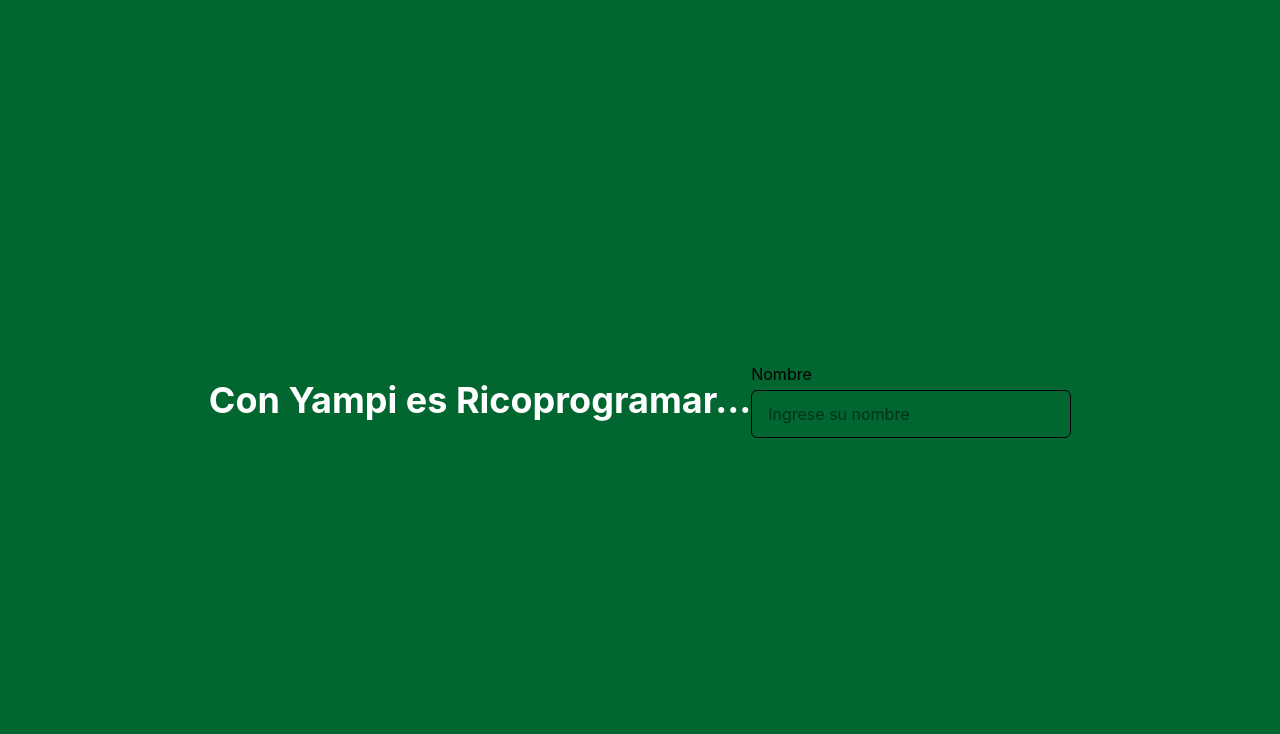
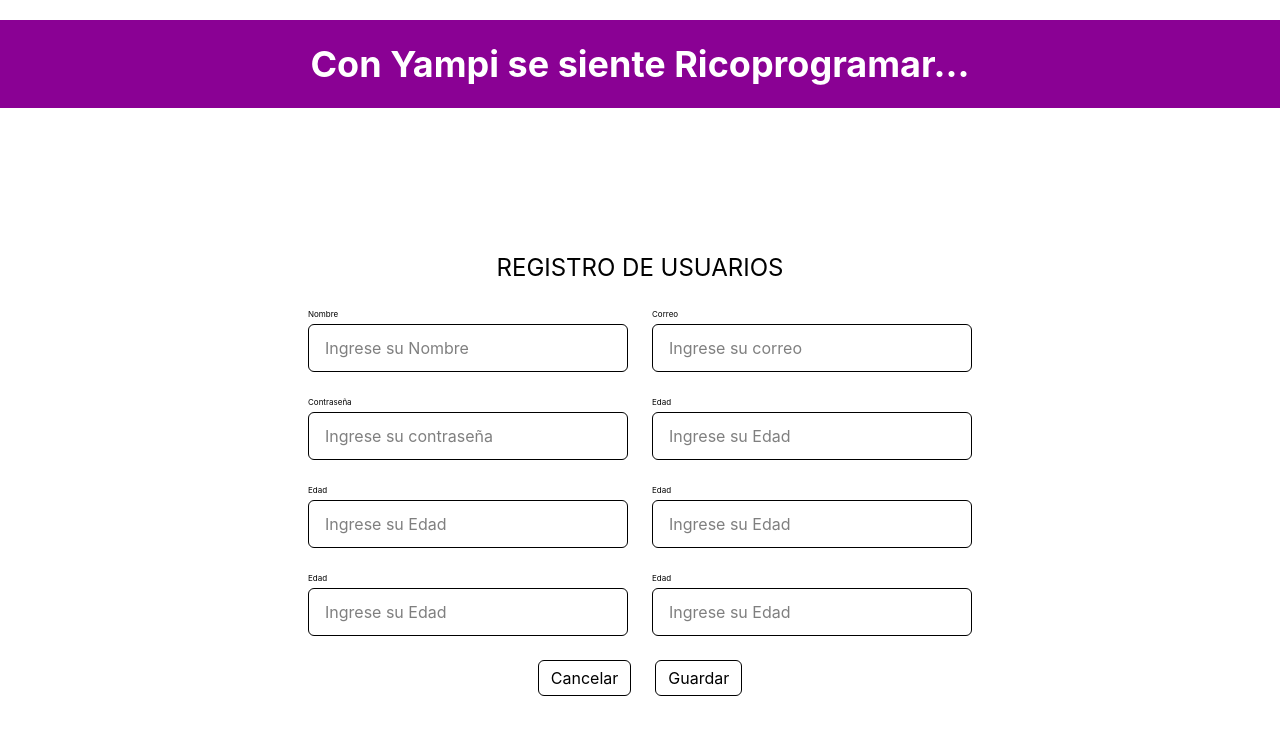
Before and after one commit to YampiiGomezz05/React-Arquitectura-Proyecto, a React (Vite) app: page / in a window 1280 px wide. Shown: the top 734 px of the page. Built offline with nearby package versions, Linux system fonts and the light colour scheme.

Commit message:
feat(usercomponent): se creo componente de registro de usuario, se implementó las rutas con un alias y se realizo encapusulamiento de modulos

```diff
--- a/src/app/App.jsx
+++ b/src/app/App.jsx
@@ -1,19 +1,16 @@
-import Input from "../shared/components/Input"
+import {CreateUserPage} from "@/features/users/"
 
 export default function App(){
     return(
-<div className="min-h-screen bg-green-800 flex items-center justify-center">
-    <h1 className="text-white text-4xl font-bold">
-    Con Yampi es Ricoprogramar...
+    <div className="min-h text-center grid grid-cols-1 gap-4 mt-5">
+
+    <h1 className="text-white text-4xl font-bold mb-32 bg-fuchsia-800  p-6">
+    Con Yampi se siente Ricoprogramar...
     </h1>
 
+    <CreateUserPage />
 
 
-
-    <Input
-    label= "Nombre"
-    placeholder= "Ingrese su nombre"
-    />
 </div>
 
     )
--- /dev/null
+++ b/src/features/users/components/UserRegisterForm.jsx
@@ -0,0 +1,87 @@
+import {Input, Button} from "@/shared"
+
+
+export default function UserRegisterForm (){
+
+    //Handl
+
+    const handleNameChange = (e) => {
+        console.log("Nombre: "  + e.target.value)
+    }
+    const handleEmailBlur = (e) => {
+        console.log("Email: "  + e.target.value)
+    }
+
+
+    return(
+<div>
+    <h1 className="text text-primary text-2xl mb-6">
+        REGISTRO DE USUARIOS
+    </h1>
+    <form className="grid grid-cols-1 place-items-center gap-6 ">
+    { /* Inputs*/ }
+        <div className=" grid grid-cols-2 gap-6 my-0 mx-auto">
+
+    <Input
+    label= "Nombre"
+    placeholder= "Ingrese su Nombre"
+    type="input"
+    onChange ={handleNameChange}
+    />
+    <Input
+    label= "Correo"
+    placeholder= "Ingrese su correo"
+    type="email"
+    onBlur = {handleEmailBlur}
+    />
+    <Input
+    label= "Contraseña"
+    placeholder= "Ingrese su contraseña"
+    type="password"
+    />
+    <Input
+    label= "Edad"
+    placeholder= "Ingrese su Edad"
+    type="number"
+    />
+    <Input
+    label= "Edad"
+    placeholder= "Ingrese su Edad"
+    type="number"
+    />
+    <Input
+    label= "Edad"
+    placeholder= "Ingrese su Edad"
+    type="number"
+    />
+    <Input
+    label= "Edad"
+    placeholder= "Ingrese su Edad"
+    type="number"
+    />
+    <Input
+    label= "Edad"
+    placeholder= "Ingrese su Edad"
+    type="number"
+    />
+</div>
+
+{/* Actions*/ }
+<div className="flex items-end justify-center gap-6">
+    <Button
+    variant="secondary"
+    size="sm">
+    Cancelar
+    </Button>
+
+    <Button
+    variant="primary"
+    size="sm">
+    Guardar
+    </Button>
+</div>
+
+    </form>
+    </div>
+    )
+}
--- a/src/features/users/index.js
+++ b/src/features/users/index.js
@@ -0,0 +1 @@
+export {default as CreateUserPage} from "./pages/CreateUserPage";
--- /dev/null
+++ b/src/features/users/pages/CreateUserPage.jsx
@@ -0,0 +1,11 @@
+import UserRegisterForm  from '../components/UserRegisterForm'
+
+export default function CreateUserPage(){
+    return(
+        <div>
+
+            <UserRegisterForm />
+
+        </div>
+    )
+}
--- a/src/shared/components/Button.jsx
+++ b/src/shared/components/Button.jsx
@@ -0,0 +1,45 @@
+export default function Button({
+    variant = "primary", // estilo visual
+    size = "md",         // tamaño
+    type = "button",     // tipo de botón
+    children,            // contenido interno
+    ...props
+}) {
+
+    const variants = {
+        primary: "bg-brand text-brand border",
+        secondary:
+        "bg-background border border-border text-text-inverse hover:bg-surface-mute "
+    };
+
+    const sizes = {
+        sm: `
+            h-9 px-3
+            before:absolute before:content-['']
+            before:-inset-y-[6px] before:-inset-x-[0px]
+        `,
+        md: `
+            h-10 px-
+            before:absolute before:content-['']
+            before:-inset-y-[5px] before:-inset-x-[0px]
+        `
+    };
+
+    return (
+        <button
+            type={type}
+            className={`
+                relative
+                inline-flex items-center justify-center
+                rounded-md
+                transition-colors
+                ${variants[variant]}
+                ${sizes[size]}
+            `}
+            {...props}
+        >
+            {children}
+        </button>
+
+    );
+}
--- a/src/shared/components/Input.jsx
+++ b/src/shared/components/Input.jsx
@@ -10,20 +10,26 @@ return (
     <label
         className="
         block
-        text-caption
+        text-[8px]
         mb-1
-        text-text-primary
+        place-self-start
         "
     >
         {label}
     </label>
 
+
       {/* Contenedor del input */}
-    <div className="relative">
+    <div className="relative
+                    h-12
+                    flex
+                    items-center ">
 
         {/* Área interactiva invisible */}
         <div
-        className="absolute inset-0"
+        className="
+        absolute
+        inset-0"
         onMouseDown={(e) => {
             e.preventDefault();
             e.currentTarget.nextSibling.focus();
@@ -51,11 +57,7 @@ return (
         />
 
     </div>
-
-      {/* Feedback Message */}
-    <div>
-        {/* Aquí puedes poner errores o mensajes */}
-    </div>
+        {/* Feedback message*/}
 
     </div>
 );
--- a/src/shared/index.js
+++ b/src/shared/index.js
@@ -0,0 +1,2 @@
+export {default as Input} from "./components/Input";
+export {default as Button} from "./components/Button";
--- a/vite.config.js
+++ b/vite.config.js
@@ -1,6 +1,12 @@
 import { defineConfig } from 'vite'
+import react from '@vitejs/plugin-react'
 import tailwindcss from '@tailwindcss/vite'
-import react from '@vitejs/plugin-react'
+import {fileURLToPath} from 'url'
+import {dirname , resolve} from 'path'
+
+// Crear__dirname compatible con ES Modules
+const __filename = fileURLToPath(import.meta.url)
+const __dirname = dirname(__filename)
 
 // https://vite.dev/config/
 export default defineConfig({
@@ -8,4 +14,9 @@ export default defineConfig({
     react(),
     tailwindcss()
   ],
+  resolve: {
+    alias: {
+      '@': resolve(__dirname, 'src'), // Cuando veas @, interpretalo como /src
+    },
+  },
 })
```
